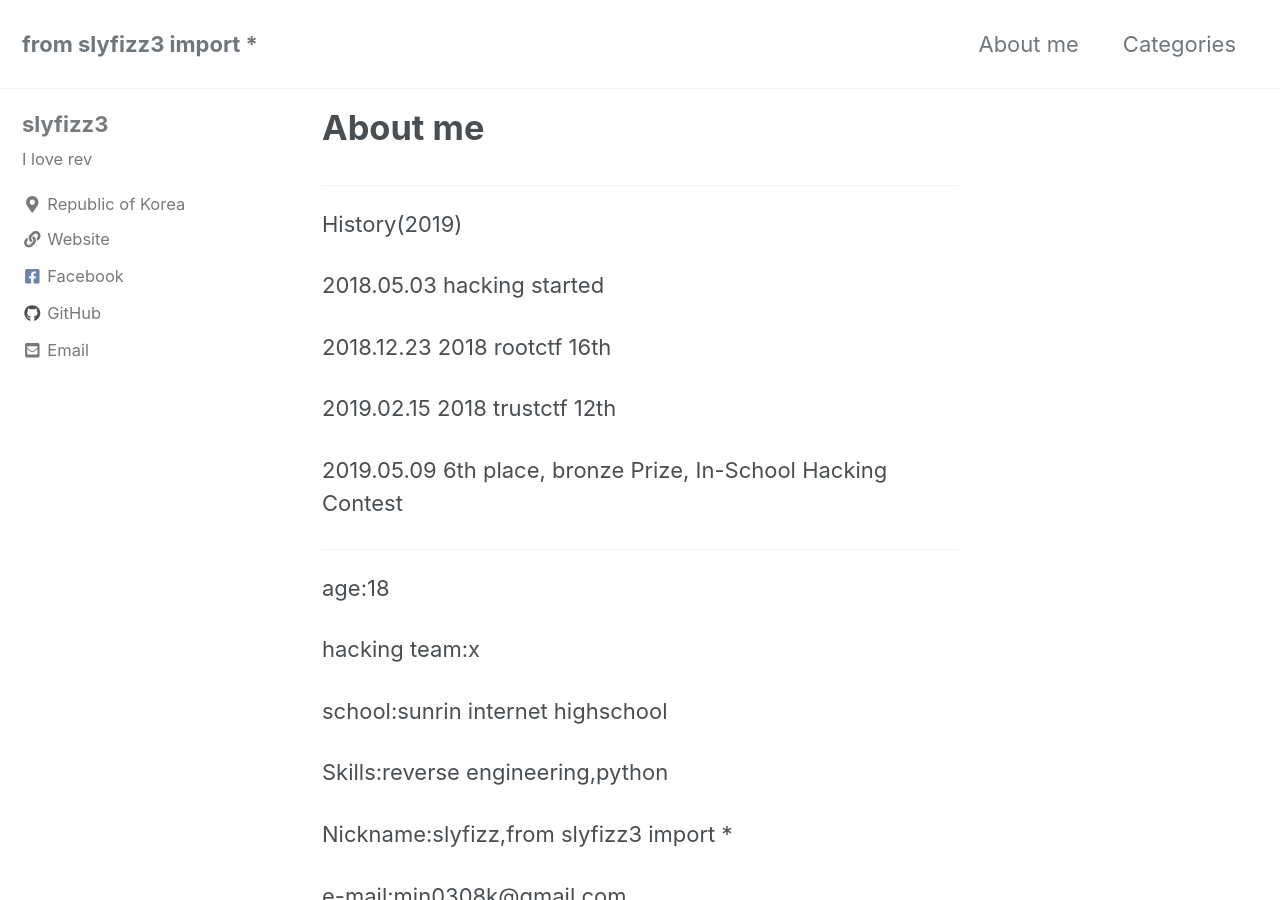
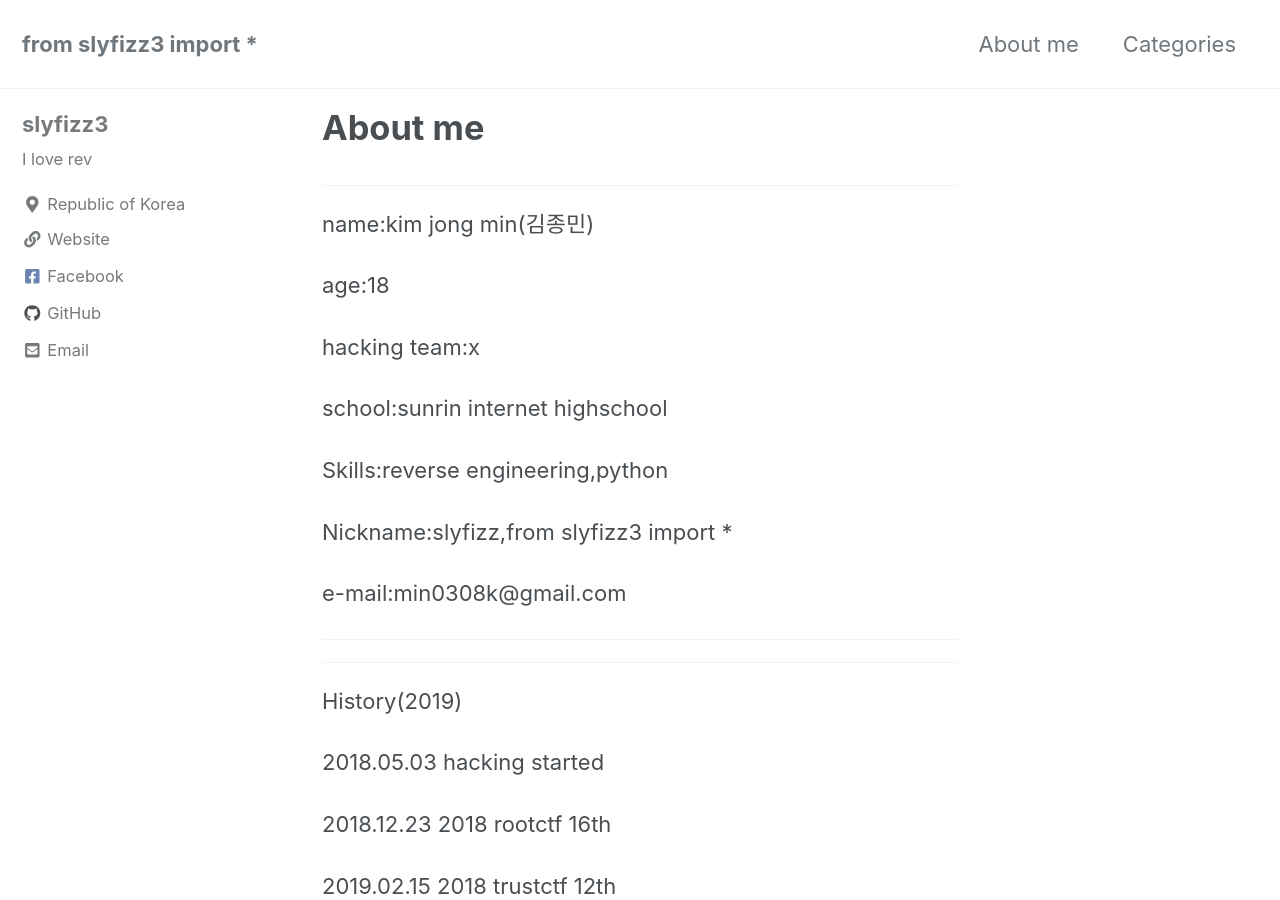
Before and after one commit to slyfizz3/slyfizz3.github.io, a Jekyll site: the page built from _pages/about.md, in a window 1280 px wide and 900 px high. Built offline with Jekyll 4.4.1, drawn with Linux system fonts in a browser that asks for light colours; cached includes are drawn as plain includes; nearby versions of some CDN libraries; part of the change alters nothing that is shown; some of the changed text lies outside the part shown.

Commit message:
Update about.md

```diff
--- a/_pages/about.md
+++ b/_pages/about.md
@@ -3,6 +3,22 @@ title: "About me"
 permalink: /about/
 author_profile: true
 ---
+-------------
+name:kim jong min(김종민)
+
+age:18
+
+hacking team:x
+
+school:sunrin internet highschool
+
+Skills:reverse engineering,python
+
+Nickname:slyfizz,from slyfizz3 import *
+
+e-mail:min0308k@gmail.com
+
+-------------
 
 -------------
 
@@ -17,14 +33,3 @@ History(2019)
 2019.05.09 6th place, bronze Prize, In-School Hacking Contest
 
 ---------------
-age:18
-
-hacking team:x
-
-school:sunrin internet highschool
-
-Skills:reverse engineering,python
-
-Nickname:slyfizz,from slyfizz3 import *
-
-e-mail:min0308k@gmail.com
```
